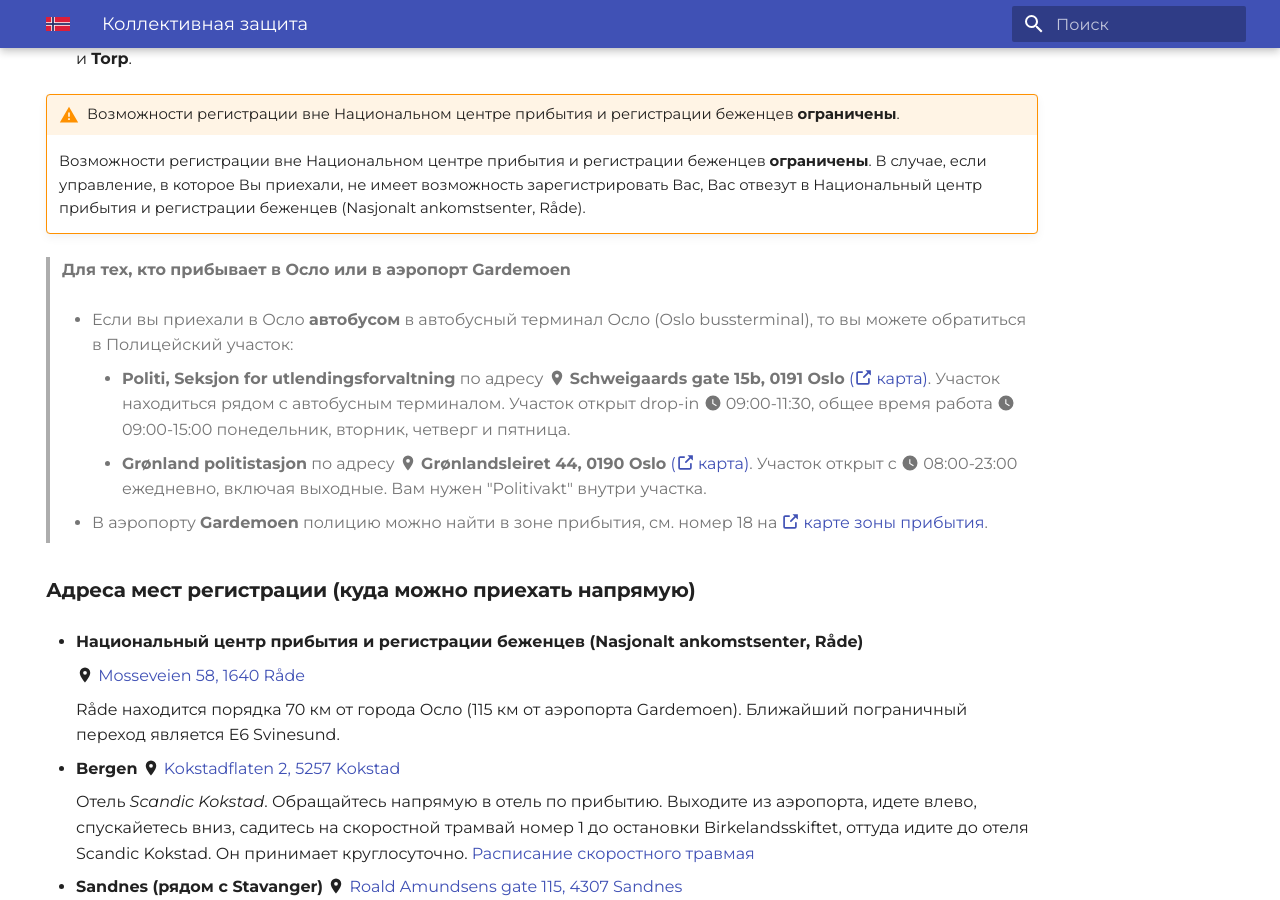
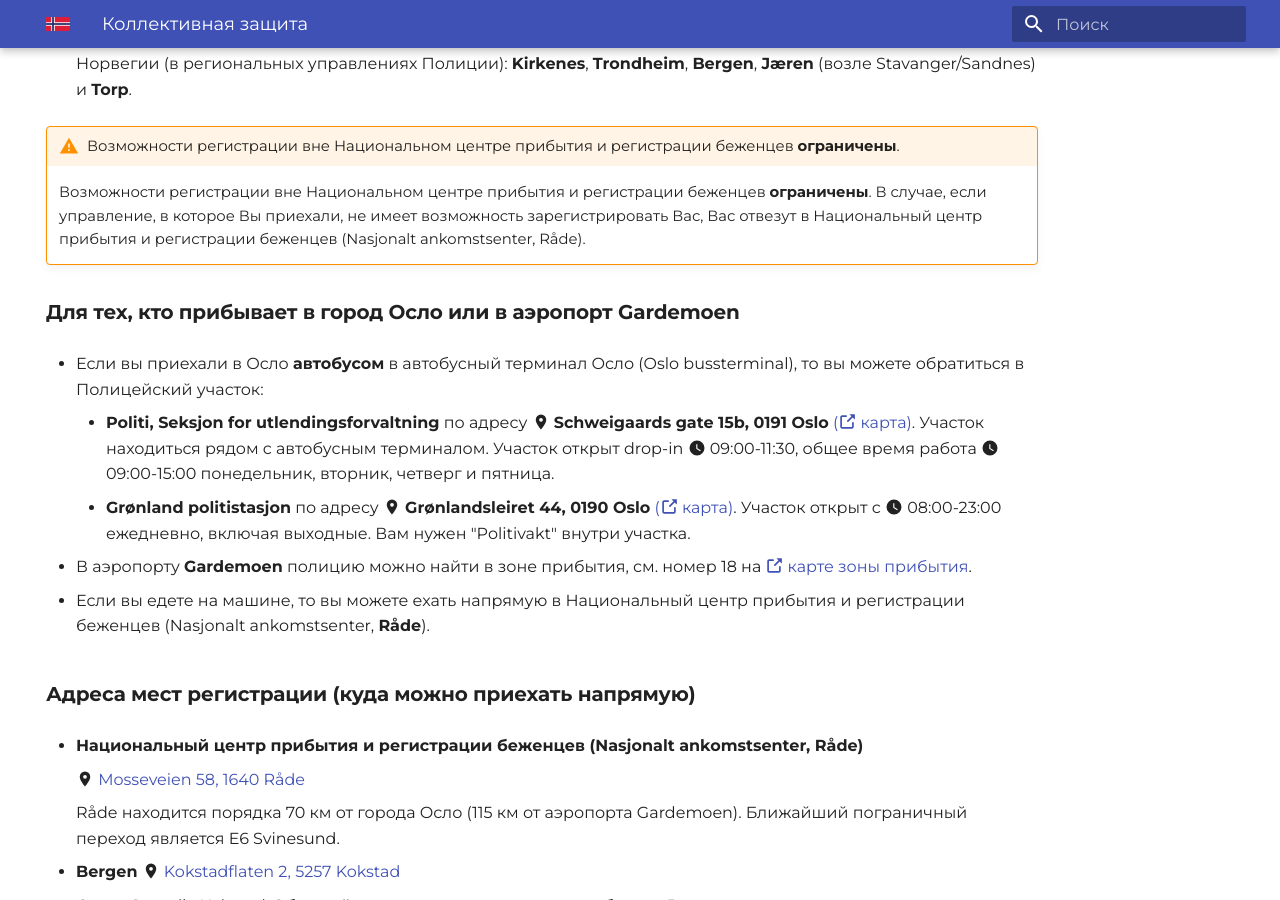
Before and after one commit to nyinorge/nyinorge.github.io, an MkDocs documentation site: the page built from docs/collective-protection.md, in a window 1280 px wide and 900 px high, scrolled down 5183 px. Built offline with MkDocs 1.6.1 and Material for MkDocs 9.7.7, drawn with Linux system fonts in a browser that asks for light colours; some of the changed text lies outside the part shown.

Commit message:
Update collective-protection.md

```diff
--- a/docs/collective-protection.md
+++ b/docs/collective-protection.md
@@ -151,14 +151,15 @@
 !!! warning "Возможности регистрации вне Национальном центре прибытия и регистрации беженцев **ограничены**."
     Возможности регистрации вне Национальном центре прибытия и регистрации беженцев **ограничены**. В случае, если управление, в которое Вы приехали, не имеет возможность зарегистрировать Вас, Вас отвезут в Национальный центр прибытия и регистрации беженцев (Nasjonalt ankomstsenter, Råde).
 
+## **Для тех, кто прибывает в город Осло или в аэропорт Gardemoen**
 
-> **Для тех, кто прибывает в Осло или в аэропорт Gardemoen**
->
-> - Если вы приехали в Осло **автобусом** в автобусный терминал Осло (Oslo bussterminal), то вы можете обратиться в Полицейский участок:
->     - **Politi, Seksjon for utlendingsforvaltning** по адресу :material-map-marker: **Schweigaards gate 15b, 0191 Oslo** [(:octicons-link-external-16: карта)](https://www.google.com/maps/place/Schweigaards+gate+15b,+0191+Oslo/@59.9106758,10.7579482,17.58z/data=!4m6!3m5!1s0x46416ef552ea7ffd:0x118b6b258fba179b!8m2!3d59.9106037!4d10.7595887!16s%2Fg%2F11c43txphv?entry=ttu). Участок находиться рядом с автобусным терминалом. Участок открыт drop-in :material-clock: 09:00-11:30, общее время работа :material-clock: 09:00-15:00 понедельник, вторник, четверг и пятница.
->     - **Grønland politistasjon** по адресу :material-map-marker: **Grønlandsleiret 44, 0190 Oslo** [(:octicons-link-external-16: карта)](https://www.google.com/maps/place/Gr%C3%B8nlandsleiret+44,+0190+Oslo/@59.9107932,10.7701928,17z/data=!4m6!3m5!1s0x46416e58a5a302f9:0x7c7e8523e2fc289!8m2!3d59.9107368!4d10.7704374!16s%2Fg%2F11bw3fcsvp?entry=ttu). Участок открыт с :material-clock: 08:00-23:00 ежедневно, включая выходные. Вам нужен "Politivakt" внутри участка.
->
-> - В аэропорту **Gardemoen** полицию можно найти в зоне прибытия, см. номер 18 на [:octicons-link-external-16: карте зоны прибытия](https://avinor.no/contentassets/336912d007744165918e0dffd7f1ec8c/ankomst-01.06.23.pdf).
+- Если вы приехали в Осло **автобусом** в автобусный терминал Осло (Oslo bussterminal), то вы можете обратиться в Полицейский участок:
+     - **Politi, Seksjon for utlendingsforvaltning** по адресу :material-map-marker: **Schweigaards gate 15b, 0191 Oslo** [(:octicons-link-external-16: карта)](https://www.google.com/maps/place/Schweigaards+gate+15b,+0191+Oslo/@59.9106758,10.7579482,17.58z/data=!4m6!3m5!1s0x46416ef552ea7ffd:0x118b6b258fba179b!8m2!3d59.9106037!4d10.7595887!16s%2Fg%2F11c43txphv?entry=ttu). Участок находиться рядом с автобусным терминалом. Участок открыт drop-in :material-clock: 09:00-11:30, общее время работа :material-clock: 09:00-15:00 понедельник, вторник, четверг и пятница.
+     - **Grønland politistasjon** по адресу :material-map-marker: **Grønlandsleiret 44, 0190 Oslo** [(:octicons-link-external-16: карта)](https://www.google.com/maps/place/Gr%C3%B8nlandsleiret+44,+0190+Oslo/@59.9107932,10.7701928,17z/data=!4m6!3m5!1s0x46416e58a5a302f9:0x7c7e8523e2fc289!8m2!3d59.9107368!4d10.7704374!16s%2Fg%2F11bw3fcsvp?entry=ttu). Участок открыт с :material-clock: 08:00-23:00 ежедневно, включая выходные. Вам нужен "Politivakt" внутри участка.
+
+- В аэропорту **Gardemoen** полицию можно найти в зоне прибытия, см. номер 18 на [:octicons-link-external-16: карте зоны прибытия](https://avinor.no/contentassets/336912d007744165918e0dffd7f1ec8c/ankomst-01.06.23.pdf).
+
+- Если вы едете на машине, то вы можете ехать напрямую в Национальный центр прибытия и регистрации беженцев (Nasjonalt ankomstsenter, **Råde**).
 
 
 ## Адреса мест регистрации (куда можно приехать напрямую)
```
Also changed, not shown: other parts of docs/collective-protection.md (+1 -1 lines).
